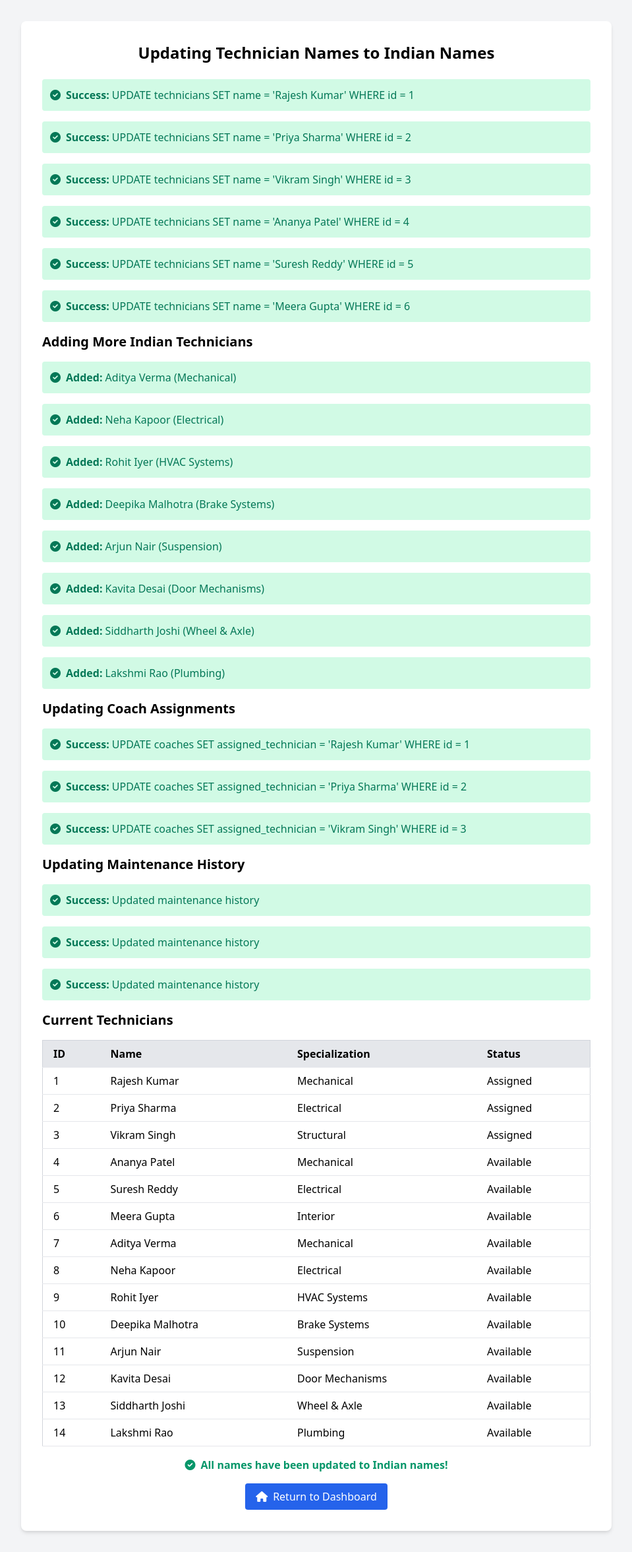
After one commit to Amandeep-Singh07/Railway-Maintenance-Coach-Profile-Website, a PHP site: page /update_names.php in a window 1280 px wide. The commit adds this page. Shown: the whole page at 66% size, without its empty margins (160-1119 px from the left). Run offline with PHP 8.4, Linux system fonts and the light colour scheme; data comes from the database, SQL or seed files in the repository; both versions use the stored data as it was after the commit.

Commit message:
Final commit

```diff
--- a/railways/schedule_maintenance.php
+++ b/railways/schedule_maintenance.php
@@ -45,7 +45,7 @@ elseif (!empty($coach_type) && !empty($train_number) && !empty($train_name)) {
 
 // Fetch available technicians
 $technicians = [];
-$sql = "SELECT id, name, specialization FROM technicians WHERE status = 'Available'";
+$sql = "SELECT id, name, specialization FROM technicians";
 if ($result = mysqli_query($conn, $sql)) {
     while ($row = mysqli_fetch_assoc($result)) {
         $technicians[] = $row;
--- /dev/null
+++ b/railways/update_names.php
@@ -0,0 +1,165 @@
+<?php
+// Include database configuration
+require_once "config.php";
+
+// Start HTML output
+echo '<!DOCTYPE html>
+<html lang="en">
+<head>
+    <meta charset="UTF-8">
+    <meta name="viewport" content="width=device-width, initial-scale=1.0">
+    <title>Update Technician Names</title>
+    <link href="https://cdn.jsdelivr.net/npm/tailwindcss@2.2.19/dist/tailwind.min.css" rel="stylesheet">
+    <link href="https://cdnjs.cloudflare.com/ajax/libs/font-awesome/6.0.0/css/all.min.css" rel="stylesheet">
+</head>
+<body class="bg-gray-100 p-8">
+    <div class="max-w-4xl mx-auto bg-white p-8 rounded-lg shadow-md">
+        <h1 class="text-2xl font-bold mb-6 text-center">Updating Technician Names to Indian Names</h1>
+        <div class="space-y-4">';
+
+// Update existing technicians
+$sql_statements = [
+    "UPDATE technicians SET name = 'Rajesh Kumar' WHERE id = 1",
+    "UPDATE technicians SET name = 'Priya Sharma' WHERE id = 2",
+    "UPDATE technicians SET name = 'Vikram Singh' WHERE id = 3",
+    "UPDATE technicians SET name = 'Ananya Patel' WHERE id = 4",
+    "UPDATE technicians SET name = 'Suresh Reddy' WHERE id = 5",
+    "UPDATE technicians SET name = 'Meera Gupta' WHERE id = 6"
+];
+
+foreach ($sql_statements as $sql) {
+    if (mysqli_query($conn, $sql)) {
+        echo '<div class="p-3 bg-green-100 text-green-700 rounded">
+                <p><i class="fas fa-check-circle mr-2"></i><span class="font-bold">Success:</span> ' . $sql . '</p>
+              </div>';
+    } else {
+        echo '<div class="p-3 bg-red-100 text-red-700 rounded">
+                <p><i class="fas fa-times-circle mr-2"></i><span class="font-bold">Error:</span> ' . $sql . ' - ' . mysqli_error($conn) . '</p>
+              </div>';
+    }
+}
+
+// Insert new technicians
+echo '<h2 class="text-xl font-bold mt-8 mb-4">Adding More Indian Technicians</h2>';
+
+$new_technicians = [
+    ['Aditya Verma', 'Mechanical', '555-789-0123', 'aditya.verma@railway.com', 'Available'],
+    ['Neha Kapoor', 'Electrical', '555-890-1234', 'neha.kapoor@railway.com', 'Available'],
+    ['Rohit Iyer', 'HVAC Systems', '555-901-2345', 'rohit.iyer@railway.com', 'Available'],
+    ['Deepika Malhotra', 'Brake Systems', '555-012-3456', 'deepika.malhotra@railway.com', 'Available'],
+    ['Arjun Nair', 'Suspension', '555-123-4567', 'arjun.nair@railway.com', 'Available'],
+    ['Kavita Desai', 'Door Mechanisms', '555-234-5678', 'kavita.desai@railway.com', 'Available'],
+    ['Siddharth Joshi', 'Wheel & Axle', '555-345-6789', 'siddharth.joshi@railway.com', 'Available'],
+    ['Lakshmi Rao', 'Plumbing', '555-456-7890', 'lakshmi.rao@railway.com', 'Available']
+];
+
+foreach ($new_technicians as $tech) {
+    $sql = "INSERT INTO technicians (name, specialization, contact_number, email, status)
+            VALUES (?, ?, ?, ?, ?)";
+
+    $stmt = mysqli_prepare($conn, $sql);
+    mysqli_stmt_bind_param($stmt, "sssss", $tech[0], $tech[1], $tech[2], $tech[3], $tech[4]);
+
+    if (mysqli_stmt_execute($stmt)) {
+        echo '<div class="p-3 bg-green-100 text-green-700 rounded">
+                <p><i class="fas fa-check-circle mr-2"></i><span class="font-bold">Added:</span> ' . $tech[0] . ' (' . $tech[1] . ')</p>
+              </div>';
+    } else {
+        echo '<div class="p-3 bg-red-100 text-red-700 rounded">
+                <p><i class="fas fa-times-circle mr-2"></i><span class="font-bold">Error adding:</span> ' . $tech[0] . ' - ' . mysqli_error($conn) . '</p>
+              </div>';
+    }
+
+    mysqli_stmt_close($stmt);
+}
+
+// Update coaches
+echo '<h2 class="text-xl font-bold mt-8 mb-4">Updating Coach Assignments</h2>';
+
+$coach_updates = [
+    "UPDATE coaches SET assigned_technician = 'Rajesh Kumar' WHERE id = 1",
+    "UPDATE coaches SET assigned_technician = 'Priya Sharma' WHERE id = 2",
+    "UPDATE coaches SET assigned_technician = 'Vikram Singh' WHERE id = 3"
+];
+
+foreach ($coach_updates as $sql) {
+    if (mysqli_query($conn, $sql)) {
+        echo '<div class="p-3 bg-green-100 text-green-700 rounded">
+                <p><i class="fas fa-check-circle mr-2"></i><span class="font-bold">Success:</span> ' . $sql . '</p>
+              </div>';
+    } else {
+        echo '<div class="p-3 bg-red-100 text-red-700 rounded">
+                <p><i class="fas fa-times-circle mr-2"></i><span class="font-bold">Error:</span> ' . $sql . ' - ' . mysqli_error($conn) . '</p>
+              </div>';
+    }
+}
+
+// Update maintenance history
+echo '<h2 class="text-xl font-bold mt-8 mb-4">Updating Maintenance History</h2>';
+
+$history_updates = [
+    "UPDATE maintenance_history SET technician = 'Rajesh Kumar' WHERE technician = 'Rajesh Kumar' OR technician LIKE '%John%' OR technician LIKE '%Michael%' OR technician LIKE '%David%'",
+    "UPDATE maintenance_history SET technician = 'Priya Sharma' WHERE technician = 'Priya Sharma' OR technician LIKE '%Jennifer%' OR technician LIKE '%Sarah%' OR technician LIKE '%Jessica%'",
+    "UPDATE maintenance_history SET technician = 'Vikram Singh' WHERE technician = 'Vikram Singh' OR technician LIKE '%Robert%' OR technician LIKE '%William%' OR technician LIKE '%James%'"
+];
+
+foreach ($history_updates as $sql) {
+    if (mysqli_query($conn, $sql)) {
+        echo '<div class="p-3 bg-green-100 text-green-700 rounded">
+                <p><i class="fas fa-check-circle mr-2"></i><span class="font-bold">Success:</span> Updated maintenance history</p>
+              </div>';
+    } else {
+        echo '<div class="p-3 bg-red-100 text-red-700 rounded">
+                <p><i class="fas fa-times-circle mr-2"></i><span class="font-bold">Error:</span> Updating maintenance history - ' . mysqli_error($conn) . '</p>
+              </div>';
+    }
+}
+
+// Show current technicians
+echo '<h2 class="text-xl font-bold mt-8 mb-4">Current Technicians</h2>';
+
+$sql = "SELECT id, name, specialization, status FROM technicians ORDER BY id";
+$result = mysqli_query($conn, $sql);
+
+if (mysqli_num_rows($result) > 0) {
+    echo '<div class="overflow-x-auto mt-4">
+            <table class="min-w-full bg-white border border-gray-300">
+                <thead>
+                    <tr class="bg-gray-200">
+                        <th class="py-2 px-4 border-b text-left">ID</th>
+                        <th class="py-2 px-4 border-b text-left">Name</th>
+                        <th class="py-2 px-4 border-b text-left">Specialization</th>
+                        <th class="py-2 px-4 border-b text-left">Status</th>
+                    </tr>
+                </thead>
+                <tbody>';
+
+    while ($row = mysqli_fetch_assoc($result)) {
+        echo '<tr class="hover:bg-gray-50">
+                <td class="py-2 px-4 border-b">' . $row['id'] . '</td>
+                <td class="py-2 px-4 border-b font-medium">' . $row['name'] . '</td>
+                <td class="py-2 px-4 border-b">' . $row['specialization'] . '</td>
+                <td class="py-2 px-4 border-b">' . $row['status'] . '</td>
+              </tr>';
+    }
+
+    echo '</tbody></table></div>';
+} else {
+    echo '<p>No technicians found in the database.</p>';
+}
+
+// Close HTML
+echo '<div class="mt-8 text-center">
+        <p class="text-green-600 font-bold mb-4"><i class="fas fa-check-circle mr-2"></i>All names have been updated to Indian names!</p>
+        <a href="index.php" class="inline-block px-4 py-2 bg-blue-600 text-white rounded hover:bg-blue-700">
+            <i class="fas fa-home mr-2"></i>Return to Dashboard
+        </a>
+      </div>
+    </div>
+  </div>
+</body>
+</html>';
+
+// Close database connection
+mysqli_close($conn);
+?>
```
Also changed, not shown: railways/check_technicians.php (added, +90 -0 lines), railways/fix_technicians.php (added, +143 -0 lines), railways/update_indian_names.sql (added, +58 -0 lines).
